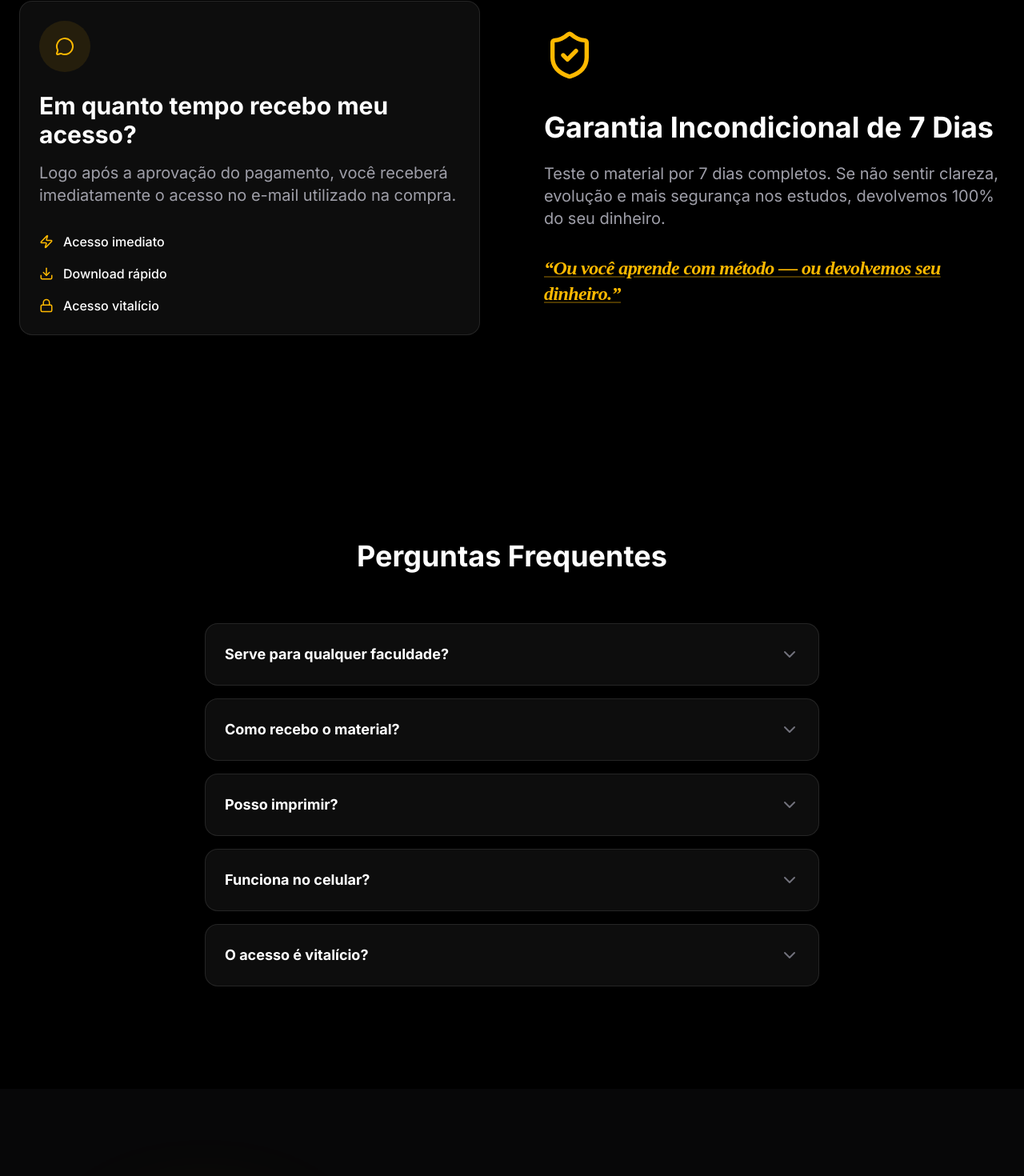
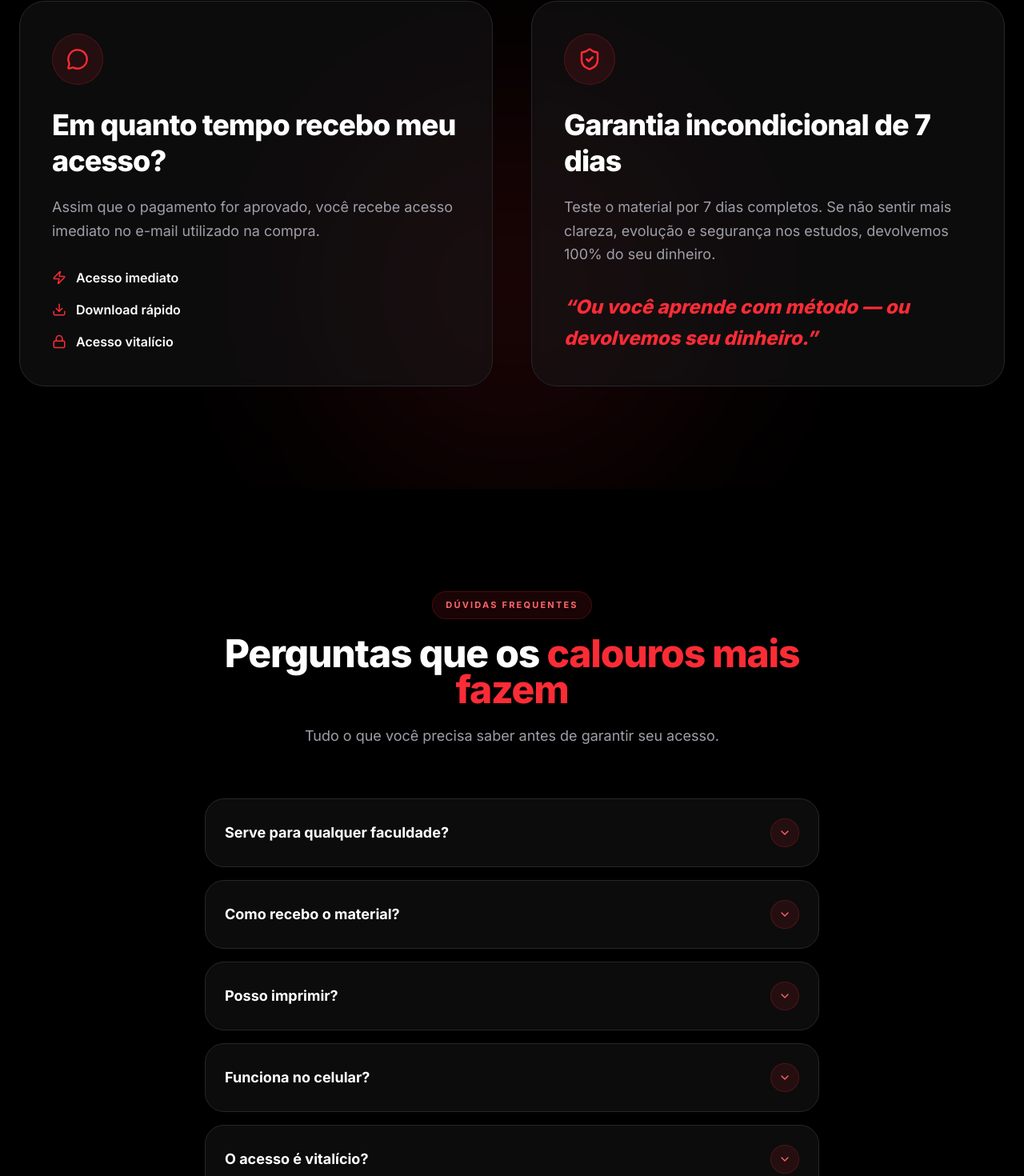
Before and after one commit to camposads-dot/materialdeconstitucional-calouros, a React (Vite) app: page / in a window 1280 px wide. Shown: the part 9711-11181 px from the top of the page at 80% size. Built offline with nearby package versions, Linux system fonts and the light colour scheme; a web font is replaced by a local one.

Commit message:
ajuste de paleta

```diff
--- a/src/App.tsx
+++ b/src/App.tsx
@@ -1614,110 +1614,492 @@ const Objection = () => (
 );
 
 const DeliveryAndGuarantee = () => (
-  <section className="py-16 md:py-24 lg:py-32 px-6">
-    <div className="max-w-7xl mx-auto">
-      <div className="grid lg:grid-cols-2 gap-12 lg:gap-20 items-center">
-        <GlassCard>
-          <div className="mb-6 bg-amber-400/10 w-14 h-14 lg:w-16 lg:h-16 rounded-full flex items-center justify-center">
-            <MessageCircle className="text-amber-400" />
-          </div>
-          <h2 className="text-2xl lg:text-3xl font-bold text-white mb-4">Em quanto tempo recebo meu acesso?</h2>
-          <p className="text-lg lg:text-xl text-zinc-400 mb-8">Logo após a aprovação do pagamento, você receberá imediatamente o acesso no e-mail utilizado na compra.</p>
+  <section className="py-16 md:py-24 lg:py-32 px-6 bg-black relative overflow-hidden">
+
+    {/* GLOW */}
+    <div className="
+      absolute
+      bottom-0
+      left-1/2
+      -translate-x-1/2
+      w-[500px]
+      h-[500px]
+      bg-red-500/10
+      blur-[120px]
+      rounded-full
+      pointer-events-none
+    " />
+
+    <div className="max-w-7xl mx-auto relative z-10">
+
+      <div className="
+        grid
+        lg:grid-cols-2
+        gap-8
+        lg:gap-12
+        items-stretch
+      ">
+
+        {/* ENTREGA */}
+        <div className="
+          rounded-[32px]
+          border
+          border-zinc-800
+          bg-zinc-900/50
+          backdrop-blur-sm
+          p-7
+          md:p-10
+        ">
+
+          <div className="
+            w-16
+            h-16
+            rounded-full
+            bg-red-500/10
+            border
+            border-red-500/20
+            flex
+            items-center
+            justify-center
+            mb-7
+          ">
+            <MessageCircle
+              className="text-red-500"
+              size={28}
+            />
+          </div>
+
+          <h2 className="
+            text-3xl
+            md:text-4xl
+            font-black
+            text-white
+            leading-tight
+            tracking-tight
+            mb-5
+          ">
+            Em quanto tempo
+            recebo meu acesso?
+          </h2>
+
+          <p className="
+            text-zinc-400
+            text-base
+            md:text-lg
+            leading-relaxed
+            mb-8
+          ">
+            Assim que o pagamento for aprovado,
+            você recebe acesso imediato no e-mail
+            utilizado na compra.
+          </p>
+
           <div className="space-y-4">
-            <div className="flex items-center gap-3 text-white font-medium">
-              <Zap className="text-amber-400" size={18} /> Acesso imediato
-            </div>
-            <div className="flex items-center gap-3 text-white font-medium">
-              <Download className="text-amber-400" size={18} /> Download rápido
-            </div>
-            <div className="flex items-center gap-3 text-white font-medium">
-              <Lock className="text-amber-400" size={18} /> Acesso vitalício
-            </div>
-          </div>
-        </GlassCard>
-
-        <div className="text-center lg:text-left">
-          <div className="mb-6 lg:mb-8 inline-block">
-            <ShieldCheck size={64} className="text-amber-400 mx-auto lg:mx-0" />
-          </div>
-          <h2 className="text-3xl lg:text-4xl font-bold text-white mb-6">Garantia Incondicional de 7 Dias</h2>
-          <p className="text-lg lg:text-xl text-zinc-400 mb-8">Teste o material por 7 dias completos. Se não sentir clareza, evolução e mais segurança nos estudos, devolvemos 100% do seu dinheiro.</p>
-          <p className="text-xl lg:text-2xl text-amber-400 font-bold italic tracking-tight underline decoration-amber-400/30 font-serif">“Ou você aprende com método — ou devolvemos seu dinheiro.”</p>
-        </div>
-      </div>
-    </div>
+
+            <div className="
+              flex
+              items-center
+              gap-3
+              text-white
+              font-semibold
+            ">
+              <Zap
+                className="text-red-500"
+                size={18}
+              />
+
+              Acesso imediato
+            </div>
+
+            <div className="
+              flex
+              items-center
+              gap-3
+              text-white
+              font-semibold
+            ">
+              <Download
+                className="text-red-500"
+                size={18}
+              />
+
+              Download rápido
+            </div>
+
+            <div className="
+              flex
+              items-center
+              gap-3
+              text-white
+              font-semibold
+            ">
+              <Lock
+                className="text-red-500"
+                size={18}
+              />
+
+              Acesso vitalício
+            </div>
+
+          </div>
+
+        </div>
+
+        {/* GARANTIA */}
+        <div className="
+          rounded-[32px]
+          border
+          border-zinc-800
+          bg-zinc-900/50
+          backdrop-blur-sm
+          p-7
+          md:p-10
+          text-center
+          lg:text-left
+        ">
+
+          <div className="
+            w-16
+            h-16
+            rounded-full
+            bg-red-500/10
+            border
+            border-red-500/20
+            flex
+            items-center
+            justify-center
+            mb-7
+            mx-auto
+            lg:mx-0
+          ">
+            <ShieldCheck
+              size={30}
+              className="text-red-500"
+            />
+          </div>
+
+          <h2 className="
+            text-3xl
+            md:text-4xl
+            font-black
+            text-white
+            leading-tight
+            tracking-tight
+            mb-5
+          ">
+            Garantia
+            incondicional
+            de 7 dias
+          </h2>
+
+          <p className="
+            text-zinc-400
+            text-base
+            md:text-lg
+            leading-relaxed
+            mb-8
+          ">
+            Teste o material por 7 dias completos.
+            Se não sentir mais clareza, evolução
+            e segurança nos estudos,
+            devolvemos 100% do seu dinheiro.
+          </p>
+
+          <p className="
+            text-xl
+            md:text-2xl
+            text-red-500
+            font-black
+            italic
+            leading-relaxed
+          ">
+            “Ou você aprende com método —
+            ou devolvemos seu dinheiro.”
+          </p>
+
+        </div>
+
+      </div>
+
+    </div>
+
   </section>
 );
 
 const FAQ = () => {
   const questions = [
-    { q: "Serve para qualquer faculdade?", a: "Sim! Os conteúdos de Ciências Políticas, Teoria do Estado e Constitucional I são universais e seguem a base curricular nacional exigida pelo MEC e OAB." },
-    { q: "Como recebo o material?", a: "Imediatamente em seu e-mail após a confirmação do pagamento. O material é digital (PDF interativo) e você pode baixar em qualquer dispositivo." },
-    { q: "Posso imprimir?", a: "Sim, o material é formatado para leitura digital e também para impressão em alta qualidade." },
-    { q: "Funciona no celular?", a: "Sim, é totalmente responsivo e otimizado para leitura em tablets, smartphones e computadores." },
-    { q: "O acesso é vitalício?", a: "Sim! Uma vez comprado, o material é seu para sempre, incluindo as atualizações de 2026." }
+    {
+      q: "Serve para qualquer faculdade?",
+      a: "Sim! Os conteúdos seguem a base curricular utilizada nos primeiros períodos de Direito em praticamente todas as faculdades."
+    },
+    {
+      q: "Como recebo o material?",
+      a: "O acesso é enviado imediatamente para o e-mail utilizado na compra após a aprovação do pagamento."
+    },
+    {
+      q: "Posso imprimir?",
+      a: "Sim. O material foi desenvolvido tanto para leitura digital quanto para impressão."
+    },
+    {
+      q: "Funciona no celular?",
+      a: "Sim! O conteúdo é totalmente adaptado para celulares, tablets e computadores."
+    },
+    {
+      q: "O acesso é vitalício?",
+      a: "Sim. Após a compra, o material será seu permanentemente."
+    }
   ];
 
   return (
-    <section className="py-16 md:py-24 lg:py-32 px-6">
+    <section className="py-16 md:py-24 lg:py-32 px-6 bg-black">
       <div className="max-w-3xl mx-auto text-center">
-        <h2 className="text-3xl lg:text-4xl font-bold text-white mb-12 lg:mb-16">Perguntas Frequentes</h2>
+
+        {/* TOPO */}
+        <div className="mb-12 lg:mb-16">
+
+          <div className="flex justify-center mb-5">
+            <div className="
+              inline-flex
+              items-center
+              gap-2
+              px-4
+              py-2
+              rounded-full
+              border
+              border-red-500/20
+              bg-red-500/10
+              text-red-400
+              text-[11px]
+              font-bold
+              uppercase
+              tracking-[0.2em]
+            ">
+              dúvidas frequentes
+            </div>
+          </div>
+
+          <h2 className="
+            text-3xl
+            lg:text-5xl
+            font-black
+            text-white
+            leading-[0.95]
+            tracking-tight
+            mb-5
+          ">
+            Perguntas que os{" "}
+            <span className="text-red-500">
+              calouros mais fazem
+            </span>
+          </h2>
+
+          <p className="
+            text-zinc-400
+            text-base
+            md:text-lg
+            leading-relaxed
+            max-w-2xl
+            mx-auto
+          ">
+            Tudo o que você precisa saber antes de garantir seu acesso.
+          </p>
+
+        </div>
+
+        {/* FAQ */}
         <div className="space-y-4">
+
           {questions.map((item, i) => (
-            <motion.details key={i} className="group text-left">
-              <summary className="cursor-pointer list-none flex items-center justify-between p-4 lg:p-6 bg-white/5 border border-white/10 rounded-2xl hover:border-amber-400 transition-colors">
-                <span className="text-base lg:text-lg font-bold text-white">{item.q}</span>
-                <ChevronDown className="text-zinc-500 group-open:rotate-180 transition-transform" />
+
+            <motion.details
+              key={i}
+              className="group text-left"
+              initial={{ opacity: 0, y: 15 }}
+              whileInView={{ opacity: 1, y: 0 }}
+              viewport={{ once: true }}
+              transition={{ delay: i * 0.05 }}
+            >
+
+              <summary className="
+                cursor-pointer
+                list-none
+                flex
+                items-center
+                justify-between
+                gap-4
+                p-5
+                md:p-6
+                rounded-[24px]
+                border
+                border-zinc-800
+                bg-zinc-900/50
+                hover:border-red-500/30
+                transition-all
+                duration-300
+              ">
+
+                <span className="
+                  text-base
+                  md:text-lg
+                  font-bold
+                  text-white
+                  leading-snug
+                ">
+                  {item.q}
+                </span>
+
+                <div className="
+                  w-9
+                  h-9
+                  rounded-full
+                  border
+                  border-red-500/20
+                  bg-red-500/10
+                  flex
+                  items-center
+                  justify-center
+                  shrink-0
+                ">
+                  <ChevronDown className="
+                    text-red-400
+                    w-4
+                    h-4
+                    group-open:rotate-180
+                    transition-transform
+                    duration-300
+                  " />
+                </div>
+
               </summary>
-              <div className="p-4 lg:p-6 text-sm lg:text-base text-zinc-400 leading-relaxed bg-white/2 rounded-b-2xl animate-in fade-in slide-in-from-top-1">
+
+              <div className="
+                px-5
+                md:px-6
+                pb-6
+                pt-3
+                text-sm
+                md:text-base
+                text-zinc-400
+                leading-relaxed
+                bg-zinc-900/30
+                border-x
+                border-b
+                border-zinc-800
+                rounded-b-[24px]
+              ">
                 {item.a}
               </div>
+
             </motion.details>
+
           ))}
-        </div>
+
+        </div>
+
       </div>
     </section>
   );
 };
 
 const Bio = () => (
-  <section className="py-16 md:py-24 lg:py-32 px-6 bg-zinc-950/80">
+  <section className="py-16 md:py-24 lg:py-32 px-6 bg-black">
     <div className="max-w-5xl mx-auto flex flex-col lg:flex-row items-center gap-10 lg:gap-16 text-center lg:text-left">
+
+      {/* FOTO */}
       <div className="relative shrink-0">
-        <div className="absolute inset-0 bg-amber-400/20 blur-3xl rounded-full" />
-        <div className="w-48 h-48 lg:w-64 lg:h-64 rounded-full overflow-hidden border-4 border-amber-400/20 relative shadow-2xl mx-auto">
-          <img src="/perfil.png" alt="Natan Campos" className="w-full h-full object-cover" />
-        </div>
-      </div>
+        <div className="absolute inset-0 bg-red-500/10 blur-3xl rounded-full" />
+
+        <div className="w-48 h-48 lg:w-64 lg:h-64 rounded-full overflow-hidden border-4 border-red-500/20 relative shadow-2xl mx-auto">
+          <img
+            src="/perfil.png"
+            alt="Natan Campos"
+            className="w-full h-full object-cover"
+          />
+        </div>
+      </div>
+
+      {/* TEXTO */}
       <div className="flex-1">
-        <span className="text-amber-400 font-bold tracking-widest uppercase text-xs lg:text-sm mb-2 block">QUEM TE AJUDARÁ</span>
-        <h2 className="text-3xl lg:text-4xl font-bold text-white mb-6 uppercase flex items-center justify-center lg:justify-start gap-2">OPA! MUITO PRAZER 👋</h2>
+
+        <span className="text-red-400 font-bold tracking-widest uppercase text-xs lg:text-sm mb-2 block">
+          QUEM TE AJUDARÁ
+        </span>
+
+        <h2 className="text-3xl lg:text-4xl font-black text-white mb-6 uppercase flex items-center justify-center lg:justify-start gap-2">
+          OPA! MUITO PRAZER 👋
+        </h2>
+
         <p className="text-lg lg:text-xl text-zinc-300 leading-relaxed mb-6">
           Me chamo <span className="font-bold text-white">Natan Campos</span>. Atualmente no 7º período de Direito, já ajudei mais de 400 calouros a dominarem a base do curso sem linguagem complicada.
         </p>
+
         <p className="text-sm lg:text-base text-zinc-400 mb-8 italic">
           “Minha missão é economizar seu tempo e simplificar o aprendizado jurídico para que você não precise passar meses perdido tentando entender matérias complexas.”
         </p>
+
+        {/* BADGES */}
         <div className="flex flex-wrap justify-center lg:justify-start gap-3 mb-8">
-          <Badge>Método Validado</Badge>
-          <Badge>+400 Alunos</Badge>
-          <Badge>Didática Simplificada</Badge>
-        </div>
-        <a href="#" className="flex items-center justify-center lg:justify-start gap-2 text-white hover:text-amber-400 transition-colors">
-          <Instagram size={20} /> <span className="font-bold">@nataneodireito</span>
+          <Badge className="bg-zinc-900 border border-zinc-800 text-zinc-300">
+            Método Validado
+          </Badge>
+
+          <Badge className="bg-zinc-900 border border-zinc-800 text-zinc-300">
+            +400 Alunos
+          </Badge>
+
+          <Badge className="bg-zinc-900 border border-zinc-800 text-zinc-300">
+            Didática Simplificada
+          </Badge>
+        </div>
+
+        {/* INSTAGRAM */}
+        <a
+          href="#"
+          className="flex items-center justify-center lg:justify-start gap-2 text-zinc-300 hover:text-red-400 transition-colors"
+        >
+          <Instagram size={20} />
+          <span className="font-bold">@nataneodireito</span>
         </a>
+
       </div>
     </div>
   </section>
 );
 
 const FinalCTA = () => (
-  <section className="py-24 md:py-32 lg:py-40 px-6 text-center relative overflow-hidden">
-    <div className="absolute inset-0 bg-gradient-to-b from-transparent via-amber-400/[0.03] to-amber-400/[0.07]" />
-    <motion.div initial={{ opacity: 0, scale: 0.9 }} whileInView={{ opacity: 1, scale: 1 }} className="relative z-10 max-w-4xl mx-auto">
-      <h2 className="text-3xl sm:text-4xl md:text-6xl lg:text-7xl font-bold text-white mb-8 tracking-tighter leading-tight">Comece o Direito entendendo a base que <span className="text-amber-400">realmente importa.</span></h2>
-      <p className="text-lg sm:text-xl md:text-2xl text-zinc-400 mb-10 lg:mb-12">Pare de se sentir perdido nas aulas.</p>
-      <GoldButton onClick={() => document.getElementById('pricing')?.scrollIntoView({ behavior: 'smooth' })} className="mx-auto w-full sm:w-auto !text-base sm:!text-xl !px-8 sm:!px-12 !py-4 sm:!py-6 shadow-[0_0_50px_rgba(251,191,36,0.3)]">
+  <section className="py-24 md:py-32 lg:py-40 px-6 text-center relative overflow-hidden bg-black">
+
+    {/* FUNDO SUTIL (substitui amber por vermelho premium) */}
+    <div className="absolute inset-0 bg-gradient-to-b from-transparent via-red-500/[0.03] to-red-500/[0.06]" />
+
+    <motion.div
+      initial={{ opacity: 0, scale: 0.9 }}
+      whileInView={{ opacity: 1, scale: 1 }}
+      className="relative z-10 max-w-4xl mx-auto"
+    >
+      <h2 className="text-3xl sm:text-4xl md:text-6xl lg:text-7xl font-black text-white mb-8 tracking-tighter leading-tight">
+        Comece o Direito entendendo a base que{" "}
+        <span className="text-red-500">
+          realmente importa.
+        </span>
+      </h2>
+
+      <p className="text-lg sm:text-xl md:text-2xl text-zinc-400 mb-10 lg:mb-12">
+        Pare de se sentir perdido nas aulas.
+      </p>
+
+      <GoldButton
+        onClick={() =>
+          document.getElementById('pricing')?.scrollIntoView({ behavior: 'smooth' })
+        }
+        className="
+          mx-auto w-full sm:w-auto
+          !text-base sm:!text-xl
+          !px-8 sm:!px-12
+          !py-4 sm:!py-6
+          shadow-[0_0_50px_rgba(239,68,68,0.25)]
+        "
+      >
         QUERO COMEÇAR AGORA
       </GoldButton>
     </motion.div>
```
Lines whose indentation alone changed are shown as unchanged.
